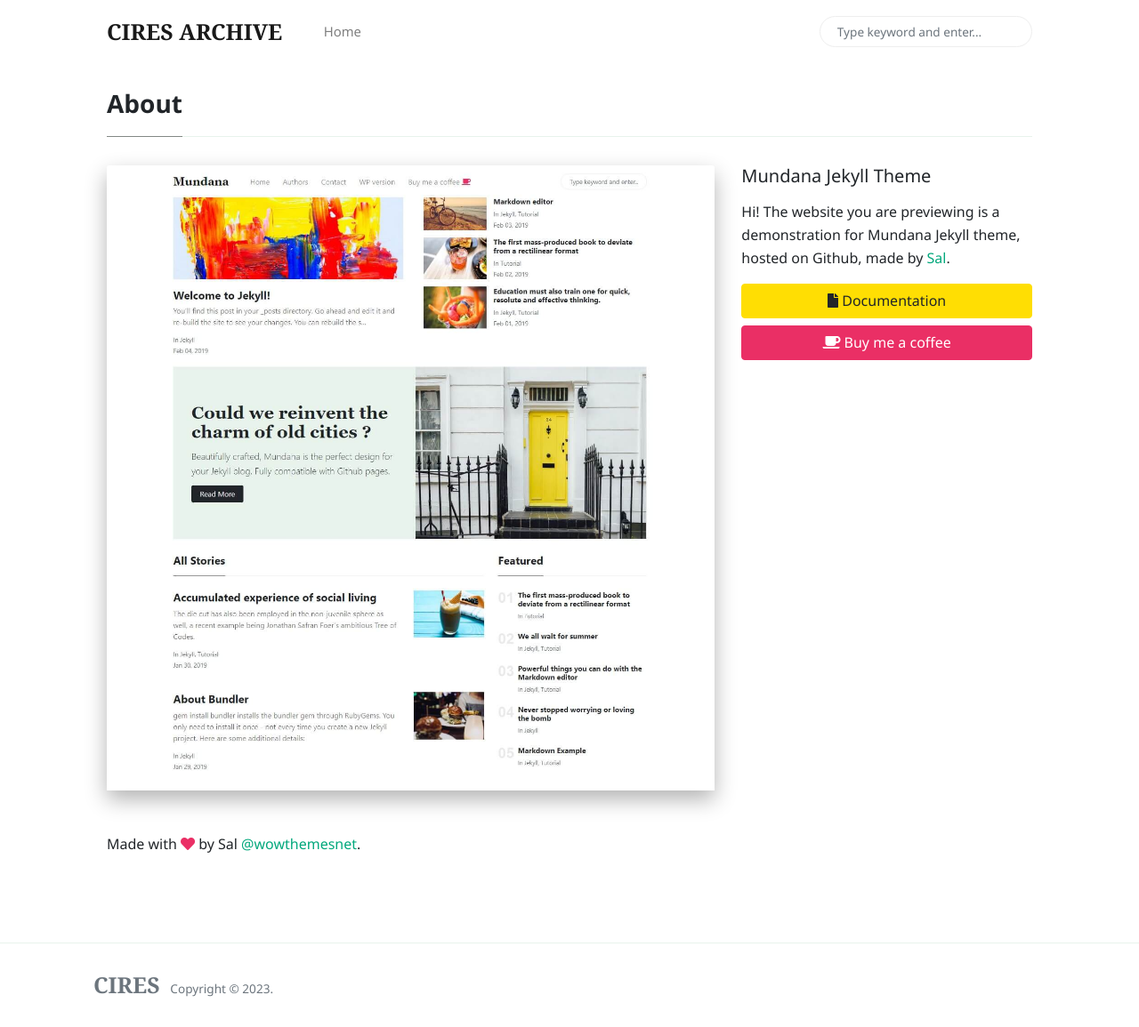
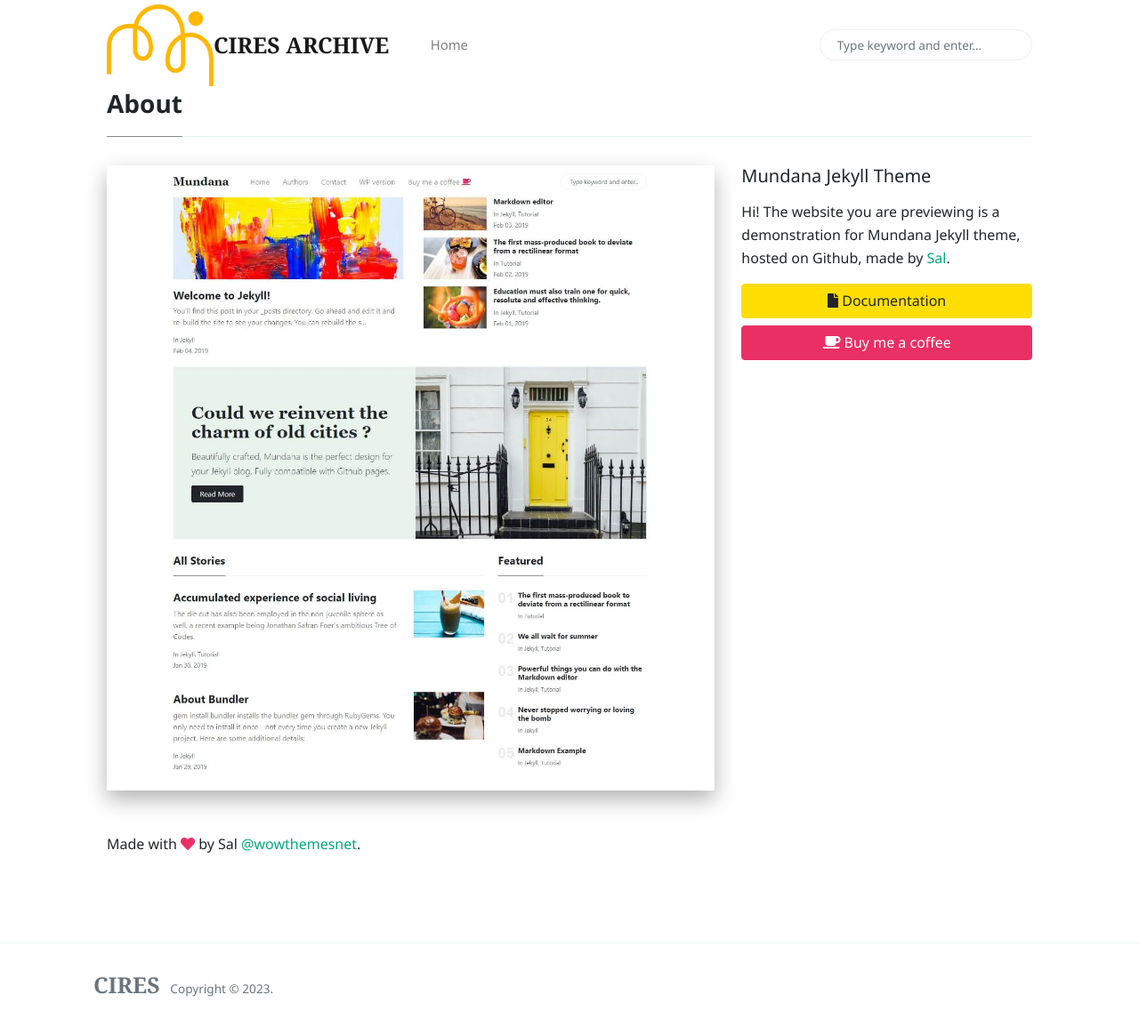
Before and after one commit to CIRES-Archive/CIRES-Archive.github.io, a Jekyll site: the page built from _pages/about.md, in a window 1280 px wide and 1155 px high. Shown: the whole window at 89% size. Built offline with Jekyll 4.4.1, drawn with Linux system fonts in a browser that asks for light colours; nearby versions of some CDN libraries; comment, search, counter and statistics services are not loaded.

Commit message:
initialization

```diff
--- a/_layouts/default.html
+++ b/_layouts/default.html
@@ -38,6 +38,7 @@
     <!-- Navbar -->
     <nav id="MagicMenu" class="topnav navbar navbar-expand-lg navbar-light bg-white fixed-top">
     <div class="container">
+        <a href="https://cires.org.au/" target="_blank" rel="noopener noreferrer"> <img><img src="../assets/images/cires-logo.png" alt="cires" width="120"> </a>
         <a class="navbar-brand" href="{{ site.baseurl }}/index.html"><strong>{{site.name}}</strong></a>
         <button class="navbar-toggler collapsed" type="button" data-toggle="collapse" data-target="#navbarColor02" aria-controls="navbarColor02" aria-expanded="false" aria-label="Toggle navigation">
         <span class="navbar-toggler-icon"></span>
```
Also changed, not shown: assets/images/cires-logo.png (added).
